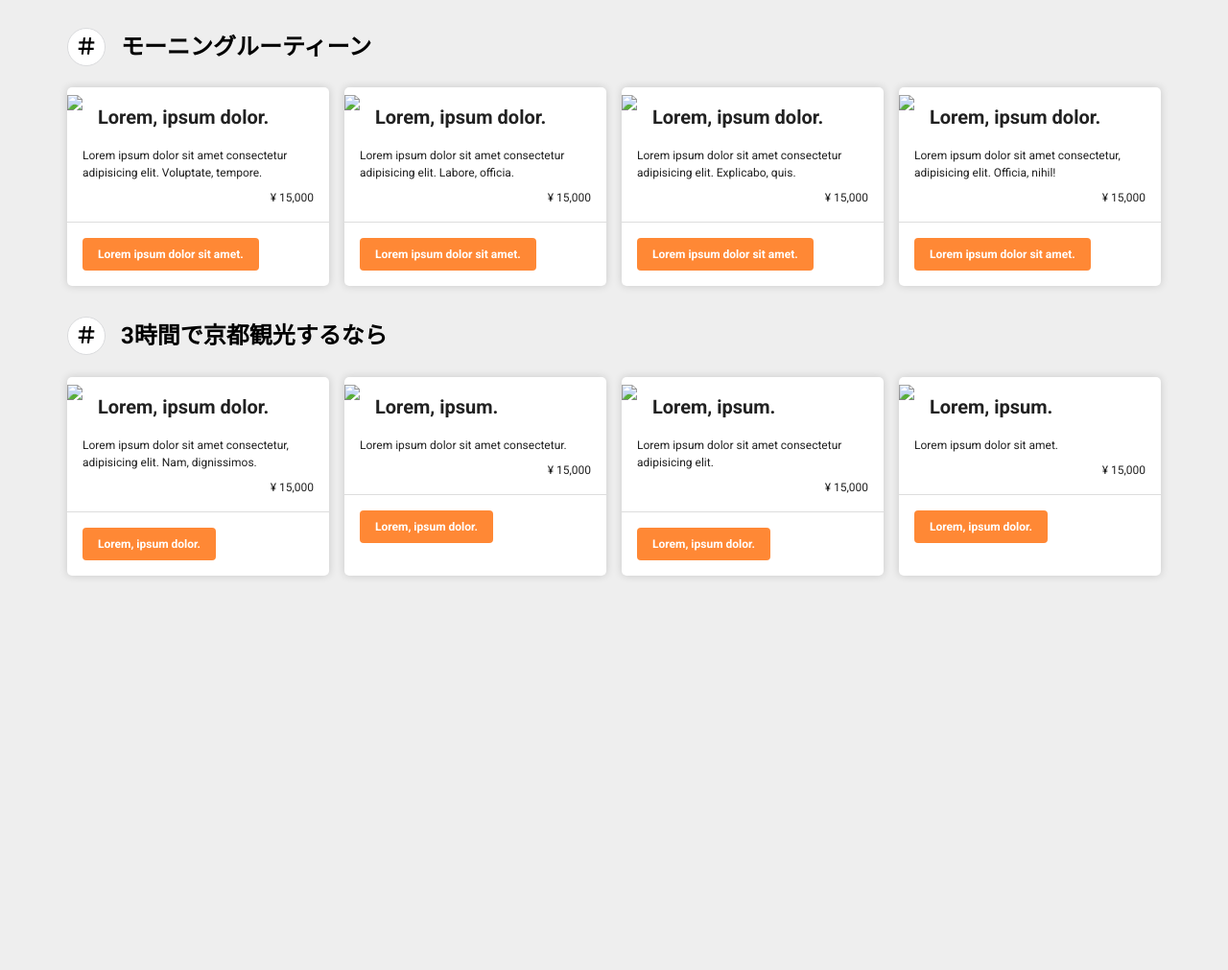
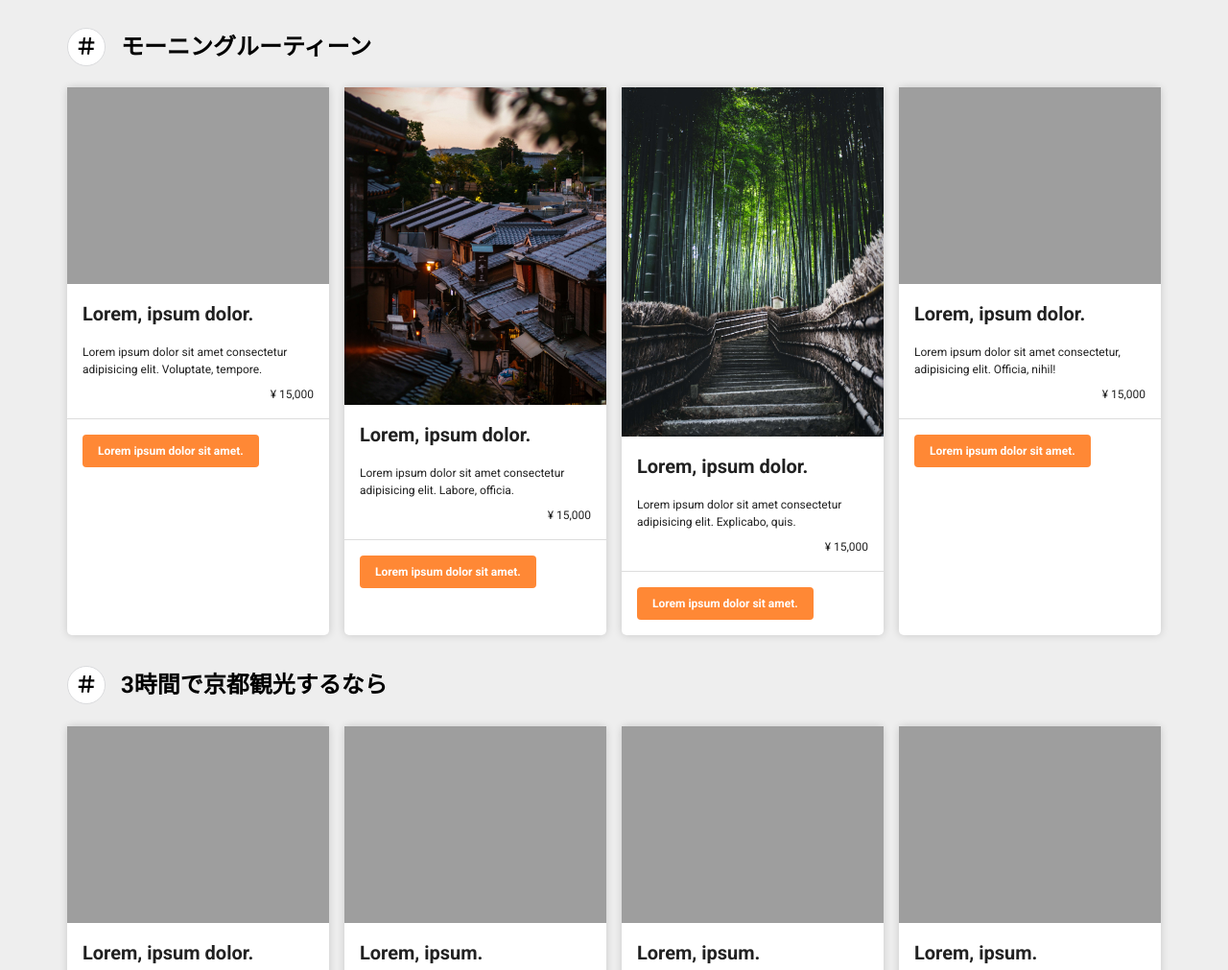
Before and after one commit to Fumi8/cardGrid, a plain HTML site: page index.html in a window 1280 px wide. Shown: the part 1587-2598 px from the top of the page at 96% size. Before the commit the page ends 2235 px from the top, so only its background shows below. Drawn offline with Linux system fonts and the light colour scheme; the site is published under a folder, as on GitHub Pages, so addresses that start at the root find nothing.

Commit message:
イメージリンクの変更

```diff
--- a/index.html
+++ b/index.html
@@ -51,7 +51,7 @@
           <div class="card__header">
             <h3 class="card__title">Lorem, ipsum dolor.</h3>
             <figure class="card__thumbnail">
-              <img src="/img/arashiyamariver.jpg"" class=" card__image">
+              <img src="img/arashiyamariver.jpg" class=" card__image">
             </figure>
           </div>
           <div class="card__body">
@@ -66,7 +66,7 @@
           <div class="card__header">
             <h3 class="card__title">Lorem, ipsum dolor.</h3>
             <figure class="card__thumbnail">
-              <img src="/img/gionTown.jpg" class="card__image">
+              <img src="img/gionTown.jpg" class="card__image">
             </figure>
           </div>
           <div class="card__body">
@@ -81,7 +81,7 @@
           <div class="card__header">
             <h3 class="card__title">Lorem, ipsum dolor.</h3>
             <figure class="card__thumbnail">
-              <img src="/img/bamboodistrict.jpg" class="card__image">
+              <img src="img/bamboodistrict.jpg" class="card__image">
             </figure>
           </div>
           <div class="card__body">
@@ -96,7 +96,7 @@
           <div class="card__header">
             <h3 class="card__title">Lorem, ipsum dolor.</h3>
             <figure class="card__thumbnail">
-              <img src="/img/arashiyamariver.jpg" class="card__image">
+              <img src="img/arashiyamariver.jpg" class="card__image">
             </figure>
           </div>
           <div class="card__body">
@@ -117,7 +117,7 @@
           <div class="card__header">
             <h3 class="card__title">Lorem, ipsum dolor.</h3>
             <figure class="card__thumbnail">
-              <img src="/img/arashiyamariver.jpg" class="card__image">
+              <img src="img/arashiyamariver.jpg" class="card__image">
             </figure>
           </div>
           <div class="card__body">
@@ -132,7 +132,7 @@
           <div class="card__header">
             <h3 class="card__title">Lorem, ipsum.</h3>
             <figure class="card__thumbnail">
-              <img src="/img/arashiyamariver.jpg" class="card__image">
+              <img src="img/arashiyamariver.jpg" class="card__image">
             </figure>
           </div>
           <div class="card__body">
@@ -147,7 +147,7 @@
           <div class="card__header">
             <h3 class="card__title">Lorem, ipsum.</h3>
             <figure class="card__thumbnail">
-              <img src="/img/arashiyamariver.jpg" class="card__image">
+              <img src="img/arashiyamariver.jpg" class="card__image">
             </figure>
           </div>
           <div class="card__body">
@@ -162,7 +162,7 @@
           <div class="card__header">
             <h3 class="card__title">Lorem, ipsum.</h3>
             <figure class="card__thumbnail">
-              <img src="/img/arashiyamariver.jpg" class="card__image">
+              <img src="img/arashiyamariver.jpg" class="card__image">
             </figure>
           </div>
           <div class="card__body">
```
